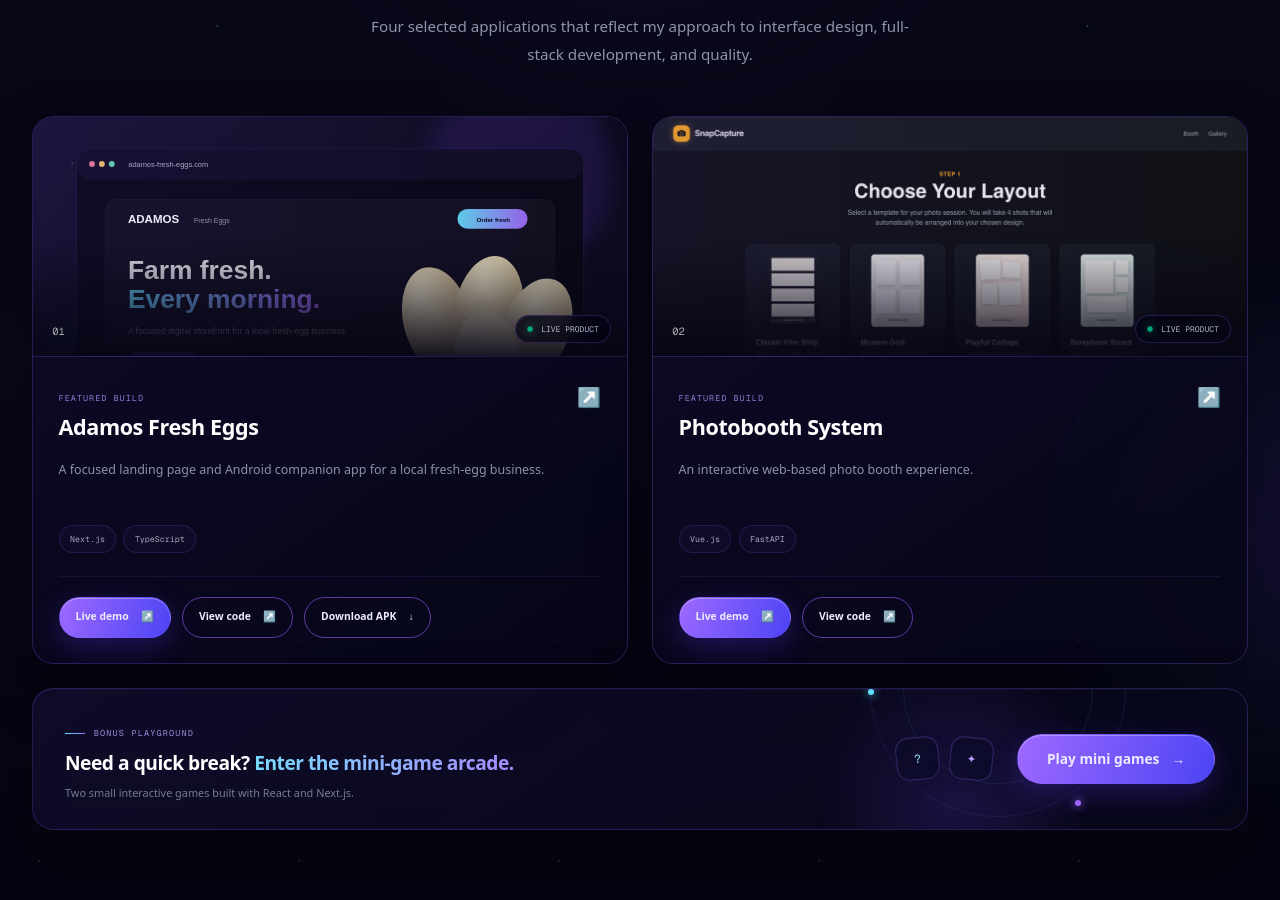
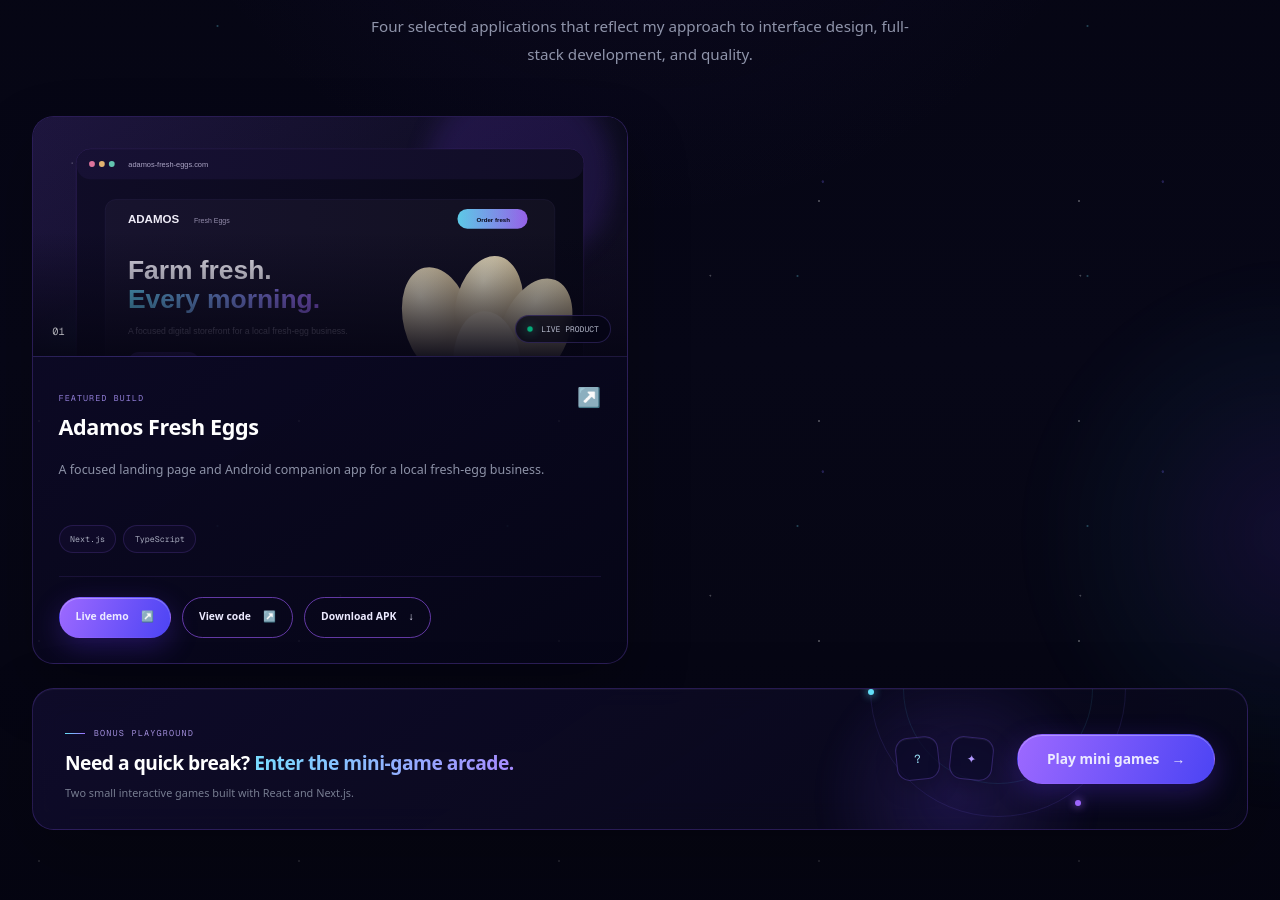
Before and after one commit to DevJomar2793/My-Portfolio-Next, a Next.js app in the folder frontend/: page / in a window 1280 px wide. Shown: the part 4504-5404 px from the top of the page. Built offline with nearby package versions, Linux system fonts and the light colour scheme.

Commit message:
Remove Project Photobooth

```diff
--- a/frontend/app/_components/projects/page.tsx
+++ b/frontend/app/_components/projects/page.tsx
@@ -29,18 +29,6 @@ const projects: Project[] = [
     apkDownload: "/downloads/AFE-Mobile-v2.0.00.apk",
     image: "/project-adamos.svg",
     imageAlt: "Adamos Fresh Eggs website preview",
-    accent: "violet",
-  },
-
-  {
-    title: "Photobooth System",
-    number: "02",
-    tech: ["Vue.js", "FastAPI"],
-    desc: "An interactive web-based photo booth experience.",
-    link: "https://photobooth-system-next.vercel.app/",
-    codeLink: "https://github.com/DevJomar2793/Photobooth-System-Next",
-    image: "/project-photobooth.png",
-    imageAlt: "Photobooth System website preview",
     accent: "violet",
   },
 ];
@@ -305,7 +293,9 @@ export default function Projects() {
               className="modal-dialog apk-modal cosmic-card"
             >
               <div className="apk-modal-header">
-                <span className="apk-modal-icon" aria-hidden="true">↓</span>
+                <span className="apk-modal-icon" aria-hidden="true">
+                  ↓
+                </span>
                 <div>
                   <span className="apk-modal-eyebrow">Android download</span>
                   <h2 id="apk-title">Before you download</h2>
@@ -330,11 +320,15 @@ export default function Projects() {
                   </li>
                   <li>
                     <strong>Login required</strong>
-                    <span>After installation, the app opens to its login screen.</span>
+                    <span>
+                      After installation, the app opens to its login screen.
+                    </span>
                   </li>
                   <li>
                     <strong>No test account</strong>
-                    <span>I can&apos;t provide a test account for this app.</span>
+                    <span>
+                      I can&apos;t provide a test account for this app.
+                    </span>
                   </li>
                 </ul>
                 <div className="apk-modal-actions">
```
Also changed, not shown: 1 other file (tests, documents, lock files or other folders).
